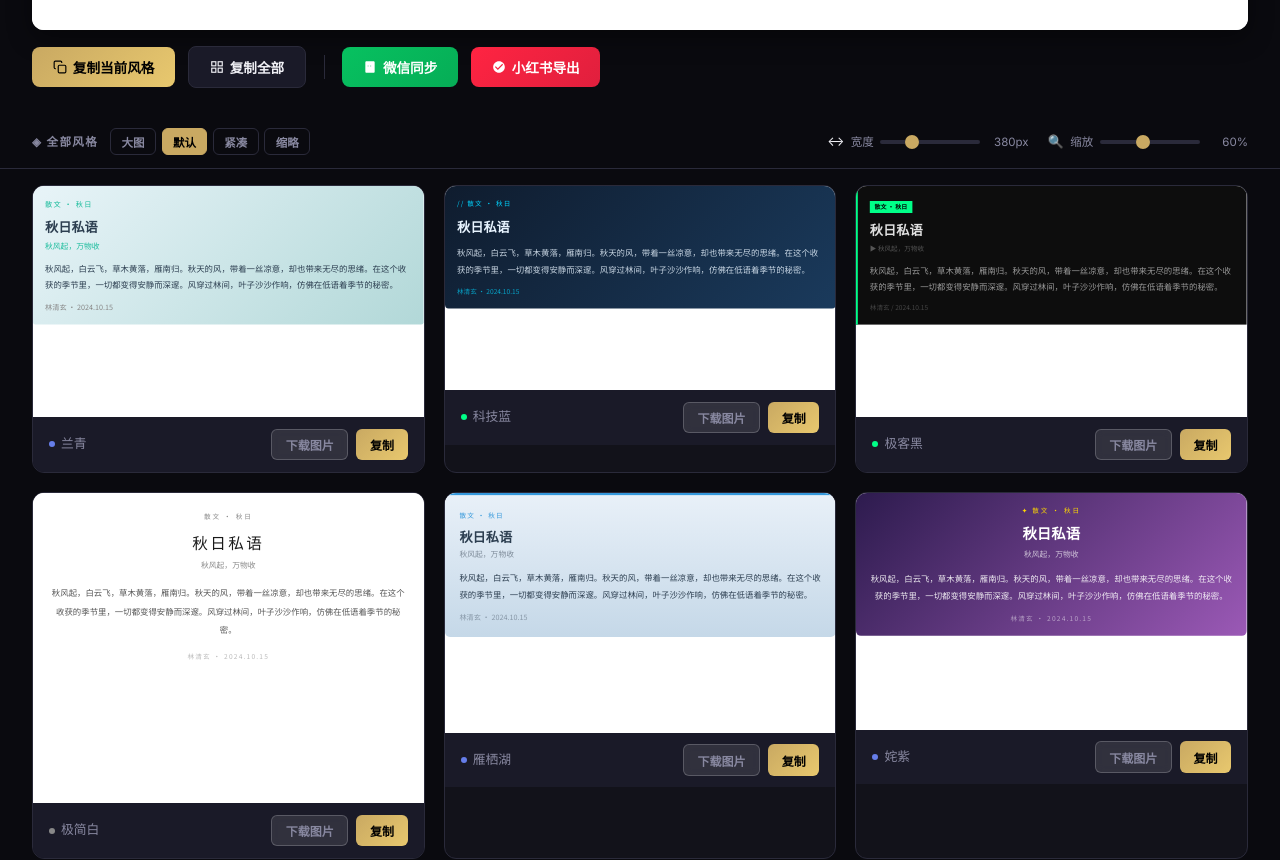
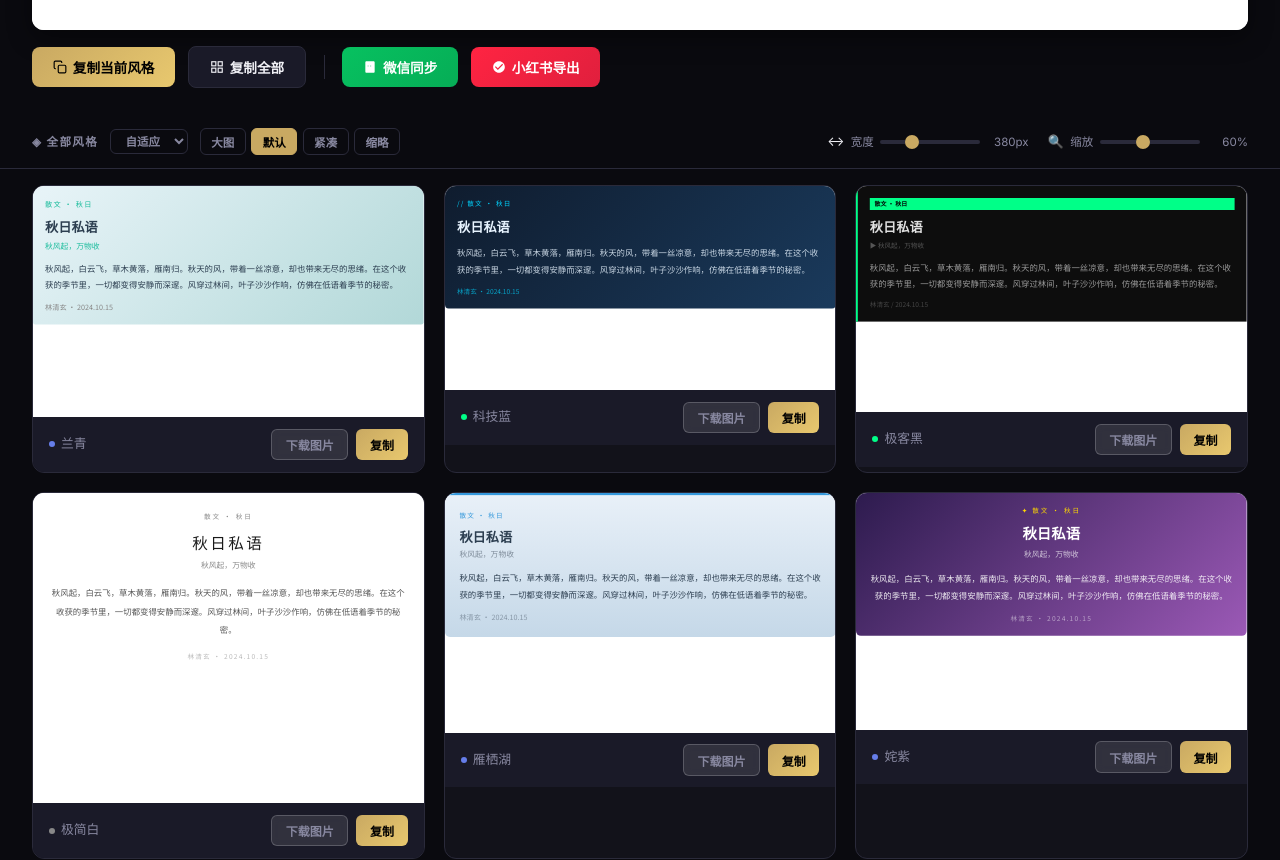
Before and after one commit to WhoJave/WeChatArticleStyleGenerator, a Vue app: page / in a window 1280 px wide. Shown: the part 940-1800 px from the top of the page. Built offline with nearby package versions, Linux system fonts and the light colour scheme; a small style sheet from the web is missing; a web font is replaced by a local one.

Commit message:
feat: apply global aspect ratio sync to CardGrid miniature cards

```diff
--- a/src/components/CardGrid.vue
+++ b/src/components/CardGrid.vue
@@ -4,6 +4,13 @@
     <div class="grid-toolbar container">
       <div class="toolbar-left">
         <span class="toolbar-label">◈ 全部风格</span>
+        <select v-model="aspectRatio" class="aspect-select">
+          <option value="auto">自适应</option>
+          <option value="1/1">1:1</option>
+          <option value="3/4">3:4</option>
+          <option value="4/3">4:3</option>
+          <option value="16/9">16:9</option>
+        </select>
         <div class="ratio-presets">
           <button
             v-for="preset in presets"
@@ -40,7 +47,7 @@
       >
         <div class="card-preview">
           <div class="card-preview-scaler" :style="scalerStyle">
-            <div v-html="renderWithFont(style)" :ref="el => setPreviewRef(el, style.id)"></div>
+            <div class="card-inner-content" :style="frameStyle" v-html="renderWithFont(style)" :ref="el => setPreviewRef(el, style.id)"></div>
           </div>
         </div>
         <div class="card-footer">
@@ -82,6 +89,16 @@ const props = defineProps({
 })
 
 const emit = defineEmits(['copy', 'select', 'toast'])
+
+import { useLayout } from '../composables/useLayout.js'
+const { aspectRatio } = useLayout()
+
+const frameStyle = computed(() => {
+  if (aspectRatio.value === 'auto') return {}
+  return {
+    aspectRatio: aspectRatio.value,
+  }
+})
 
 // Replace hard-coded font-family in render output with the selected font
 function renderWithFont(style) {
@@ -216,6 +233,24 @@ async function handleDownload(idx, styleId) {
   white-space: nowrap;
 }
 
+.aspect-select {
+  padding: 0.28rem 0.65rem;
+  border-radius: 6px;
+  border: 1px solid var(--border);
+  background: var(--bg-primary);
+  font-size: 0.72rem;
+  font-weight: 600;
+  color: var(--text-secondary);
+  outline: none;
+  cursor: pointer;
+  transition: all var(--transition);
+}
+
+.aspect-select:hover {
+  border-color: var(--accent);
+  color: var(--accent);
+}
+
 .ratio-presets {
   display: flex;
   gap: 0.35rem;
@@ -338,6 +373,18 @@ async function handleDownload(idx, styleId) {
   display: block;
 }
 
+.card-inner-content {
+  width: 100%;
+}
+
+:deep(.card-inner-content > *) {
+  height: 100%;
+  box-sizing: border-box;
+  display: flex;
+  flex-direction: column;
+  justify-content: center;
+}
+
 /* ── Footer ── */
 .card-footer {
   display: flex;
--- a/src/components/PreviewPanel.vue
+++ b/src/components/PreviewPanel.vue
@@ -31,6 +31,7 @@
 
 <script setup>
 import { ref, computed, inject } from 'vue'
+import { useLayout } from '../composables/useLayout.js'
 
 const props = defineProps({
   html: { type: String, default: '' },
@@ -39,7 +40,7 @@ const props = defineProps({
 
 const exportPreview = ref(null)
 const exporting = ref(false)
-const aspectRatio = ref('auto')
+const { aspectRatio } = useLayout()
 const toast = inject('toast')
 
 const frameStyle = computed(() => {
--- /dev/null
+++ b/src/composables/useLayout.js
@@ -0,0 +1,9 @@
+import { ref } from 'vue'
+
+const aspectRatio = ref('auto')
+
+export function useLayout() {
+  return {
+    aspectRatio,
+  }
+}
```
